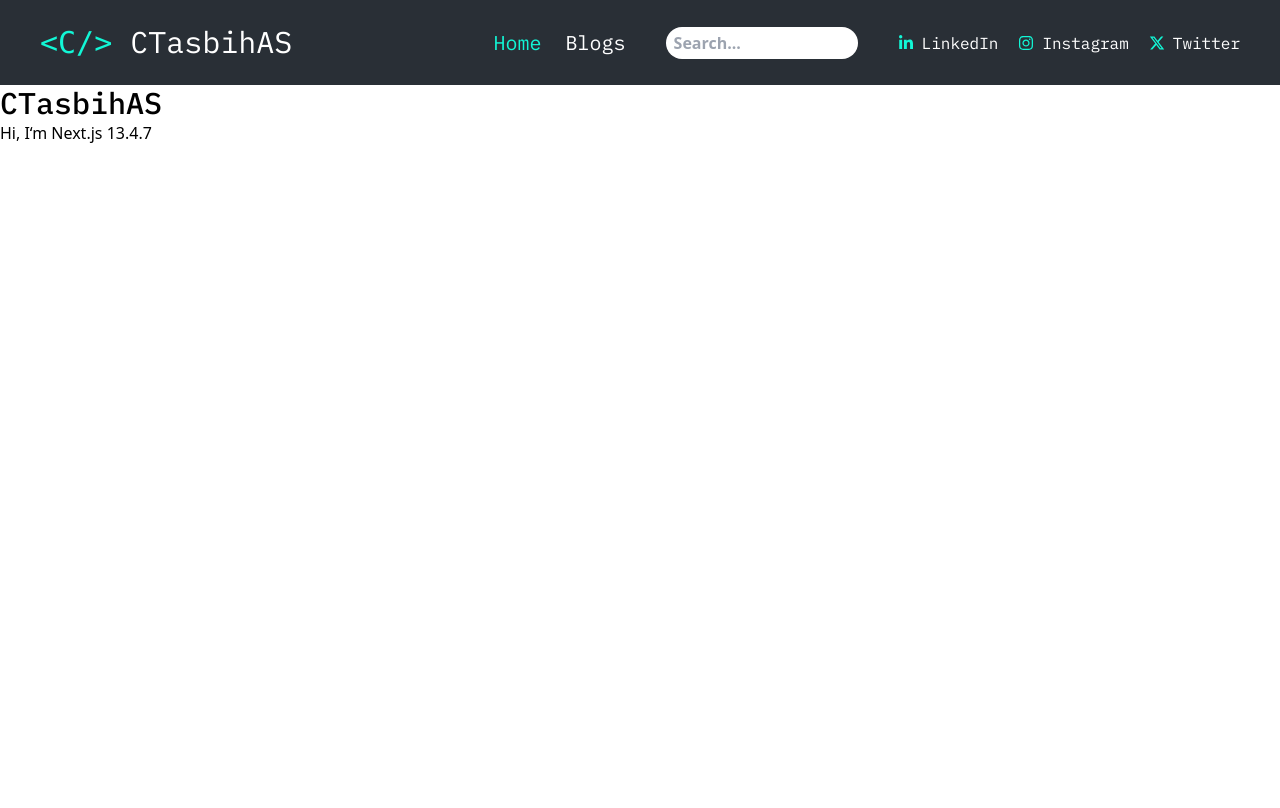
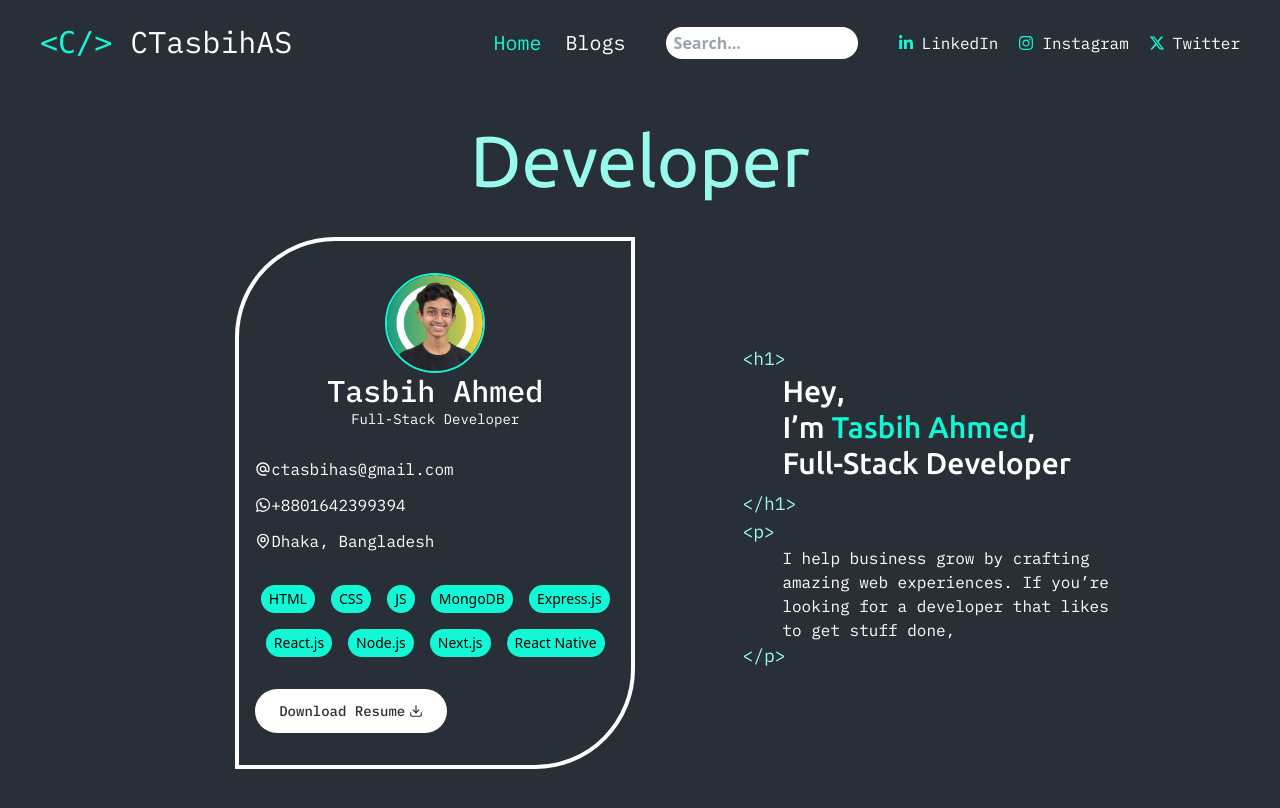
Before and after one commit to ctasbihas/CTasbihAS, a Next.js app: page / in a window 1280 px wide. Built offline with nearby package versions, Linux system fonts and the light colour scheme.

Commit message:
Hero section added to home page

```diff
--- a/src/app/page.tsx
+++ b/src/app/page.tsx
@@ -1,11 +1,10 @@
+import Hero from "@/components/Home/Hero";
+
 const App = () => {
     return (
-        <div>
-            <h1 className={`font-ibmplexmono text-3xl font-medium`}>
-                CTasbihAS
-            </h1>
-            <p>Hi, I&lsquo;m Next.js 13.4.7</p>
-        </div>
+        <main>
+            <Hero />
+        </main>
     );
 };
 
--- /dev/null
+++ b/src/components/Home/Hero.tsx
@@ -0,0 +1,113 @@
+import Picture from "@/../public/assets/tasbih.png";
+import Image from "next/image";
+import { FaWhatsapp } from "react-icons/fa";
+import { FiDownload } from "react-icons/fi";
+import { GrLocation } from "react-icons/gr";
+import { MdAlternateEmail } from "react-icons/md";
+
+const Hero = () => {
+    return (
+        <section className="bg-bg1 px-5 md:px-16 lg:px-32 py-10">
+            <h1 className="hidden md:block mb-10 text-center text-7xl font-ubuntu text-brand2">
+                Developer
+            </h1>
+            <div className="lg:flex items-center justify-evenly">
+                <div className="max-w-[400px] lg:w-2/5 mx-auto py-8 px-4 border-4 rounded-tl-[100px] rounded-br-[100px] border-white gap-4">
+                    <div className="flex flex-col items-center ">
+                        <Image
+                            src={Picture}
+                            alt="Tasbih"
+                            width={100}
+                            height={100}
+                            className="rounded-full border-2 border-brand1"
+                        />
+                        <h1 className="text-3xl font-medium font-ibmplexmono text-white">
+                            Tasbih Ahmed
+                        </h1>
+                        <h4 className="text-sm font-ibmplexmono text-white">
+                            Full-Stack Developer
+                        </h4>
+                    </div>
+                    <ul className="flex flex-col gap-3 mt-7 text-white font-ibmplexmono">
+                        <li className="flex items-center">
+                            <MdAlternateEmail /> ctasbihas@gmail.com
+                        </li>
+                        <li className="flex items-center">
+                            <FaWhatsapp />
+                            +8801642399394
+                        </li>
+                        <li className="flex items-center">
+                            <GrLocation />
+                            Dhaka, Bangladesh
+                        </li>
+                    </ul>
+                    <ul className="flex flex-wrap justify-center gap-4 my-8">
+                        <li className="bg-brand1 rounded-full p-1 px-2 font-medium text-sm">
+                            HTML
+                        </li>
+                        <li className="bg-brand1 rounded-full p-1 px-2 font-medium text-sm">
+                            CSS
+                        </li>
+                        <li className="bg-brand1 rounded-full p-1 px-2 font-medium text-sm">
+                            JS
+                        </li>
+                        <li className="bg-brand1 rounded-full p-1 px-2 font-medium text-sm">
+                            MongoDB
+                        </li>
+                        <li className="bg-brand1 rounded-full p-1 px-2 font-medium text-sm">
+                            Express.js
+                        </li>
+                        <li className="bg-brand1 rounded-full p-1 px-2 font-medium text-sm">
+                            React.js
+                        </li>
+                        <li className="bg-brand1 rounded-full p-1 px-2 font-medium text-sm">
+                            Node.js
+                        </li>
+                        <li className="bg-brand1 rounded-full p-1 px-2 font-medium text-sm">
+                            Next.js
+                        </li>
+                        <li className="bg-brand1 rounded-full p-1 px-2 font-medium text-sm">
+                            React Native
+                        </li>
+                    </ul>
+                    <button className="flex items-center gap-1 text-bg1 font-ibmplexmono font-medium text-sm bg-white py-3 px-6 rounded-full">
+                        Download Resume <FiDownload />
+                    </button>
+                </div>
+                <div className="mt-14 lg:mt-0  lg:w-2/5">
+                    <h1 className="text-3xl text-white font-ubuntu font-medium">
+                        <span className="font-ibmplexmono font-normal text-lg text-brand2">
+                            {"<h1>"}
+                        </span>
+                        <span className="px-10 block">
+                            Hey,
+                            <br />
+                            I&rsquo;m{" "}
+                            <span className="text-brand1">Tasbih Ahmed</span>,
+                            <br />
+                            Full-Stack Developer
+                        </span>
+                        <span className="font-ibmplexmono font-normal text-lg text-brand2">
+                            {"</h1>"}
+                        </span>
+                    </h1>
+                    <p className="text-base text-white font-ibmplexmono font-normal">
+                        <span className="font-ibmplexmono font-normal text-lg text-brand2">
+                            {"<p>"}
+                        </span>
+                        <span className="px-10 block">
+                            I help business grow by crafting amazing web
+                            experiences. If you’re looking for a developer that
+                            likes to get stuff done,
+                        </span>
+                        <span className="font-ibmplexmono font-normal text-lg text-brand2">
+                            {"</p>"}
+                        </span>
+                    </p>
+                </div>
+            </div>
+        </section>
+    );
+};
+
+export default Hero;
--- a/tailwind.config.js
+++ b/tailwind.config.js
@@ -12,7 +12,6 @@ module.exports = {
                 brand1: "#12F7D6",
                 brand2: "#98FAEC",
                 gray: "#43454D",
-                white: "#FFFFFF",
                 html: "#E54F26",
                 css: "#0C73B8",
                 js: "#E7A020",
```
Also changed, not shown: public/assets/tasbih.png (added).
